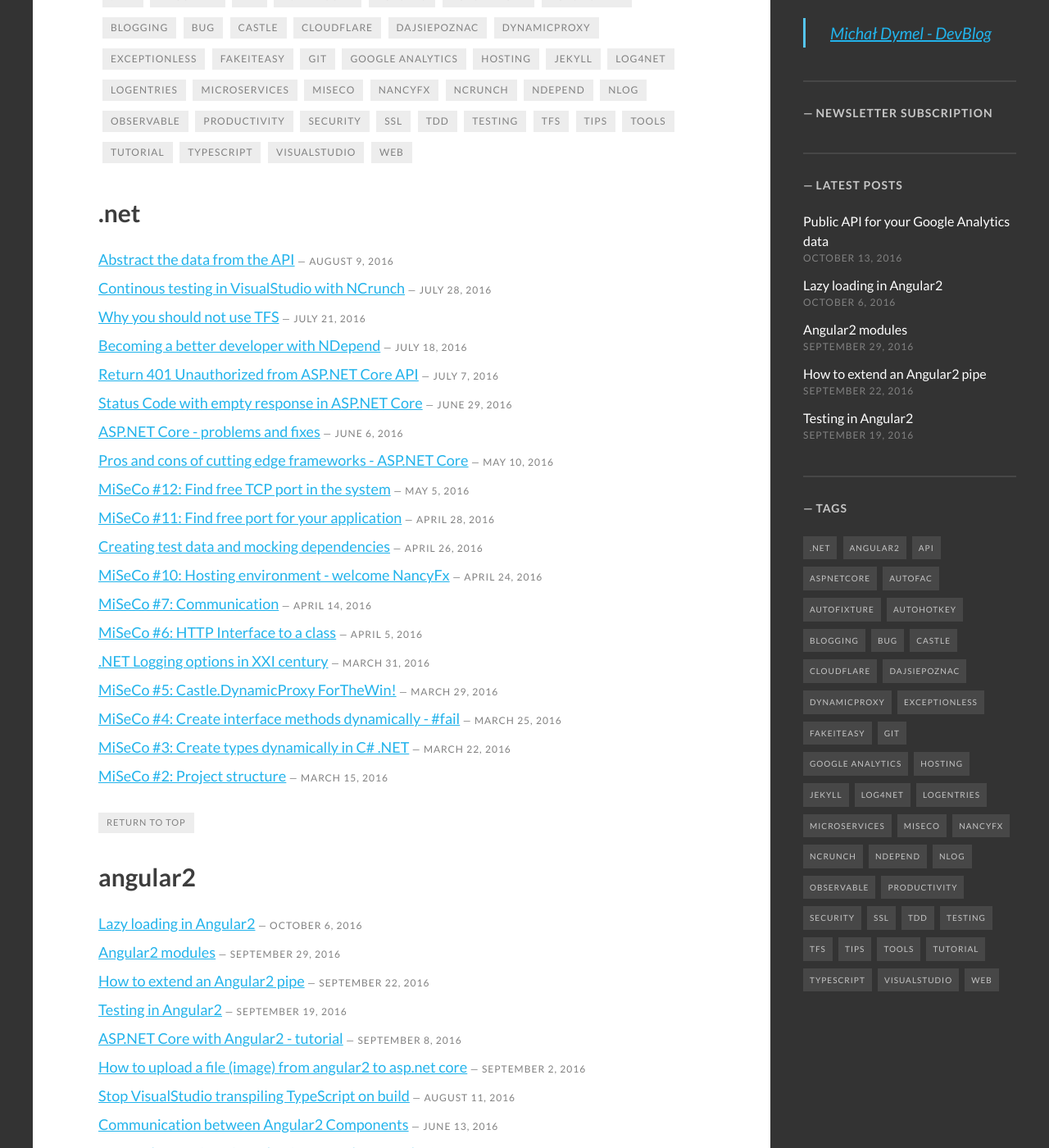
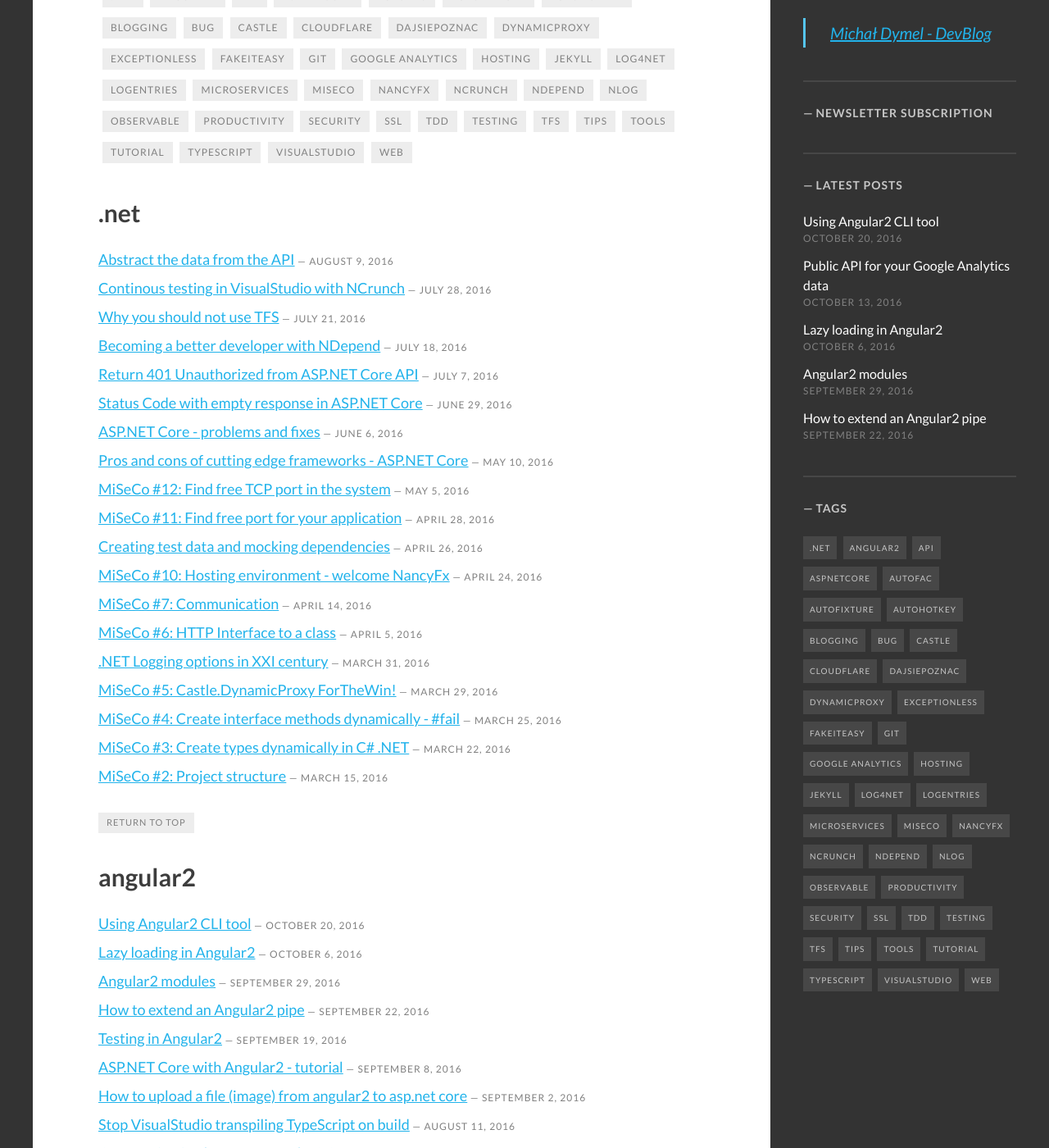
Before and after one commit to mdymel/devblog.dymel.pl, a Jekyll site: the page built from tags/index.html, in a window 1280 px wide and 1400 px high, scrolled down 467 px. Shown: the whole window at 82% size. Built offline with Jekyll 4.4.1, drawn with Linux system fonts in a browser that asks for light colours; some web fonts are replaced; comment, search, counter and statistics services are not loaded; some of the changed lines change nothing that is shown.

Commit message:
new post: ng cli

```diff
--- a/_posts/2016-09-08-aspnet-core-with-angular2-tutorial.markdown
+++ b/_posts/2016-09-08-aspnet-core-with-angular2-tutorial.markdown
@@ -442,3 +442,4 @@
 
 * [Testing in Angular2](/2016/09/19/testing-in-angular2/)
 * [Angular2 Modules](https://devblog.dymel.pl/2016/09/29/angular2-modules/)
+* [Lazy loading in Angular2](/2016-10-06-lazy-loading-angular2-modules)
--- /dev/null
+++ b/_posts/2016-10-18-using-angular2-cli.markdown
@@ -0,0 +1,134 @@
+---
+layout: post
+title: Using Angular2 CLI tool
+date: '2016-10-20'
+featured: /images/posts/2016-10-20-using-angular2-cli/featured.jpg
+image: /images/posts/2016-10-20-using-angular2-cli/featured.jpg
+tags:
+ - angular2
+---
+Some time ago, Angular team introduced a CLI (Command Line Interface) tool for Angular2. It was created to help in development of ng2 applications. It can initialize a fresh app and serve it. It also has a support for webpack, so you can use it to build your applications. Today, I would like to have some play with it and show you how to make some use of this tool.
+
+1. [What it is and what is it capable of](#what-is-it)
+1. [Creating a new applications](#new-app)
+1. [Working with the application](#working)
+ * [Adding a component](#adding-component)
+ * [Adding a service](#adding-service)
+ * [Adding routing](#adding-routing)
+1. [Building the application](#building)
+1. [Adding a lazy loaded route](#lazy-loaded)
+1. [Summary - Pros & Cons](#summary)
+
+Code on [GitHub](https://github.com/mdymel/angular2-cli-test)
+
+# <a name="what-is-it"></a>What it is and what is it capable of
+When you go to the [projects repository](https://github.com/angular/angular-cli), you'll learn it's still a beta version, so you can expect some issues.
+You install the CLI tool with the npm using this command: `npm install -g angular-cli`. It will make it globally available on your system. After that you can check its help with `ng --help`. You'll see a big list of commands with their possible parameters:
+
+![ng help](/images/posts/2016-10-20-using-angular2-cli/ng-help.png)
+
+The list goes on... You can check all the options in the mentioned github repository.
+
+# <a name="new-app"></a>Creating a new applications
+I said, you can initialize an empty application with the cli tool. Lets try it out: `ng new CliTest`. This command will create a directory CliTest and bootstrap an application in it:
+
+1. Create applications
+1. Setup CLI commands
+1. Setup e2e tests with protractor
+1. Setup unit tests with karma
+1. Initialize a git repository
+1. Install all the dependencies via npm
+
+When it's finished, you can serve the application with `ng serve`. It will first build the app and then serve it using a development server:
+
+![ng serve](/images/posts/2016-10-20-using-angular2-cli/ng-serve.png)
+
+![app works](/images/posts/2016-10-20-using-angular2-cli/app-works.png)
+
+As you see, we have a working angular application now. The `ng serve` functionality as a cool additional feature. It is watching for changes you make in the files when it detects some, it **rebuilds** the app and **refreshes** the browser, so you always have a fresh version running.
+
+# <a name="working"></a>Working with the application
+Let's look into the code that was generated:
+
+![ng help](/images/posts/2016-10-20-using-angular2-cli/source-code.png)
+
+We have one component, which is the root of the application and displays the "App Works" message. We don't have any services, pipes or routes. Apert from the routes, which generation was temporarily disabled, you can use the ng tool to add them to your application.
+
+## <a name="adding-component"></a>Adding a component
+To generate a new component you run `ng generate component my-new-component`:
+
+![ng help](/images/posts/2016-10-20-using-angular2-cli/generate-component.png)
+
+As you see, it has added a new directory with all the files, including tests. It has also added it to the declarations section of the AppModule.
+
+## <a name="adding-service"></a>Adding a service
+Now, lets try to add a service with `ng generate service my-new-service`:
+
+![ng help](/images/posts/2016-10-20-using-angular2-cli/generate-service.png)
+
+Again, service file was added along with the spec.ts, but this time the CLI didn't add newly generated class to AppModule. Instead, it is showing a warning you have to do it yourself.
+
+## <a name="adding-routing"></a>Adding routing
+As I said above, routes are not supported by cli tool yet.
+
+# <a name="building"></a>Building the application
+Applications generated with the CLI tool, have support for 2 environments: development and production. When you run `npm build`, the dev one is used by default. It analyses the application and builds it to dist directory:
+
+![ng build](/images/posts/2016-10-20-using-angular2-cli/ng-build.png)
+
+The `main.bundle.js` file has over 2.5MB, but remember it's just a dev build - the file has comments and is not minified at all. Whole application was combined into 4 files. That's very useful, because, without bundling, Angular2 apps are loading hundreds of files!
+
+Now let's try the production build with `ng build --prod`:
+
+![ng build contents prod](/images/posts/2016-10-20-using-angular2-cli/ng-build-prod.png)
+
+Now, this looks much better! The whole app is just over 800KB. I know it's not really 'just', but remember it contains everything needed to render it and Angular2 is quite a heavy framework:
+
+![ng build prod load results](\images\posts\2016-10-20-using-angular2-cli\ng-build-prod-load.png)
+
+# <a name="lazy-loaded"></a>Adding a lazy loaded route
+As I mentioned above, the current version of the CLI does not support adding routes. I was interested to see, how can I add a new, lazy loaded route and how cli would handle the build process. It turned out to be really simple. I have pushed my test repository to and you can see these changes in [one commit here](https://github.com/mdymel/angular2-cli-test/commit/27df9e577dd02f898ab4918a3ffa9a2f470a2308). In general, I have added a new module with `ng g module lazy` command. This has added a module and a component. After that I only had to modify the app routing:
+
+{% highlight typescript %}
+import {Routes, RouterModule} from "@angular/router";
+import {HomeComponent} from "./home/home.component";
+
+const appRoutes: Routes = [
+  { path: "", component: HomeComponent },
+  { path: "lazy", loadChildren: "app/lazy/lazy.module#LazyModule" },
+];
+
+export const routing = RouterModule.forRoot(appRoutes);
+{% endhighlight %}
+
+And create a `lazy.routing.ts':
+
+{% highlight typescript %}
+import {Routes, RouterModule} from "@angular/router";
+import {LazyComponent} from "./lazy.component";
+
+const appRoutes: Routes = [
+  { path: "", component: LazyComponent }
+];
+
+export const routing = RouterModule.forChild(appRoutes);
+{% endhighlight %}
+
+Next, I added these routing definitions to `AppModule` and `LazyModule`, built it and it worked straight away. The CLI tool instructed webpack there is new module and it should be processed as a separate bundle:
+
+![ng build with lazy module](\images\posts\2016-10-20-using-angular2-cli\ng-build-with-module.png)
+
+# <a name="summary"></a>Summary - pros & cons
+After these few simple tasks with cli, I am sure it makes a lot of sense to use it. It's not just a tool creating files for you. For me, its biggest selling point is the building process. Here is my list of its pros & cons:
+
+## Pros
+ * ng init - very easy way to bootstrap a project with everything you need
+ * ng generate - useful, but nothing special
+ * ng build - pure magic - one command and you get a dist folder with your files bundled and minified
+
+## Cons
+ * lack of control - you might run into problems of not knowing what is going on in your build. Everything happens automagically - it's great when it works, but hard to debug in case something goes wrong
+ * no support for routes (**temporarily**)
+ * hard to introduce to 'old' projects - I think the only solution is to bootstrap a new project and move all your files there
+
+ All in all - it's a great tool and will definitely simplify your daily work.
```
Also changed, not shown: images/posts/2016-10-20-using-angular2-cli/app-works.png (added), images/posts/2016-10-20-using-angular2-cli/featured.jpg (added), images/posts/2016-10-20-using-angular2-cli/generate-component.png (added), images/posts/2016-10-20-using-angular2-cli/generate-service.png (added), images/posts/2016-10-20-using-angular2-cli/ng-build-contents-prod.png (added), images/posts/2016-10-20-using-angular2-cli/ng-build-contents.png (added), images/posts/2016-10-20-using-angular2-cli/ng-build-prod-load.png (added), images/posts/2016-10-20-using-angular2-cli/ng-build-prod.png (added), images/posts/2016-10-20-using-angular2-cli/ng-build-with-module.png (added), images/posts/2016-10-20-using-angular2-cli/ng-build.png (added), images/posts/2016-10-20-using-angular2-cli/ng-help.png (added), images/posts/2016-10-20-using-angular2-cli/ng-serve.png (added), images/posts/2016-10-20-using-angular2-cli/source-code.png (added).
